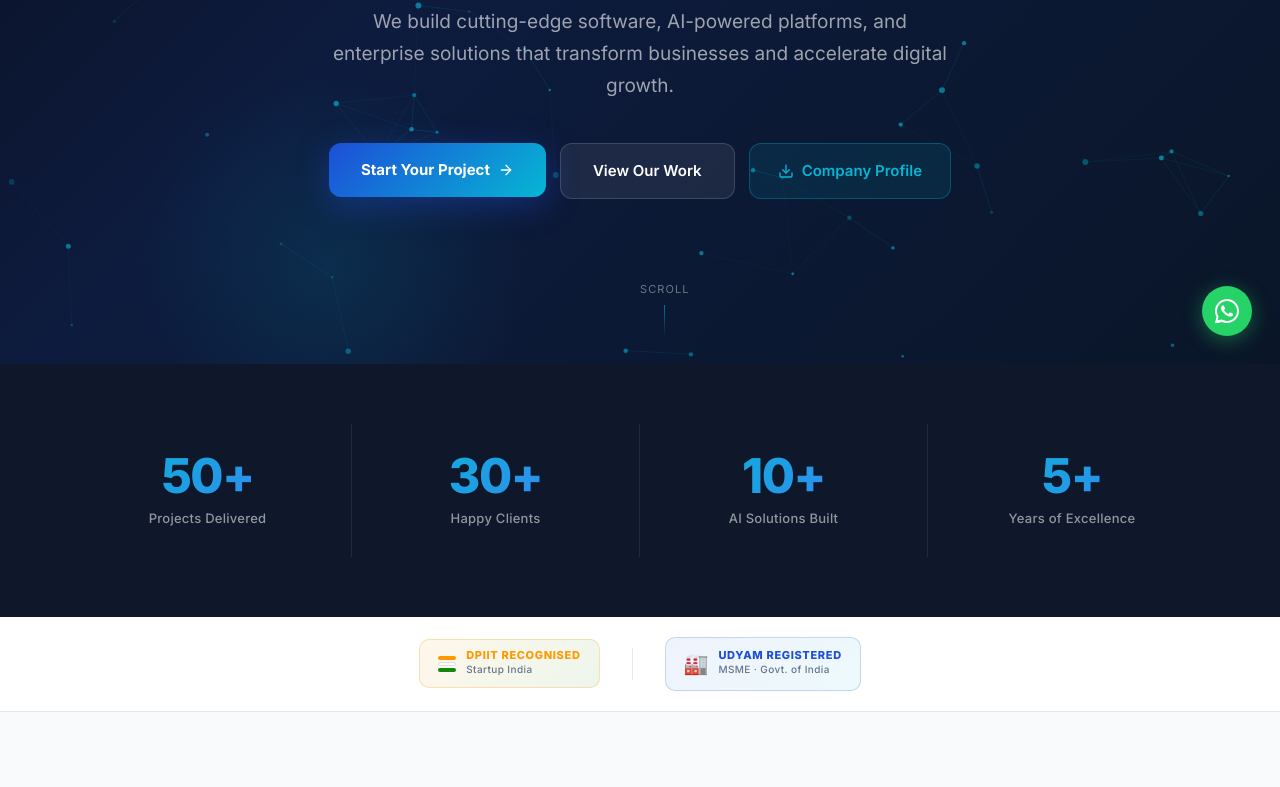
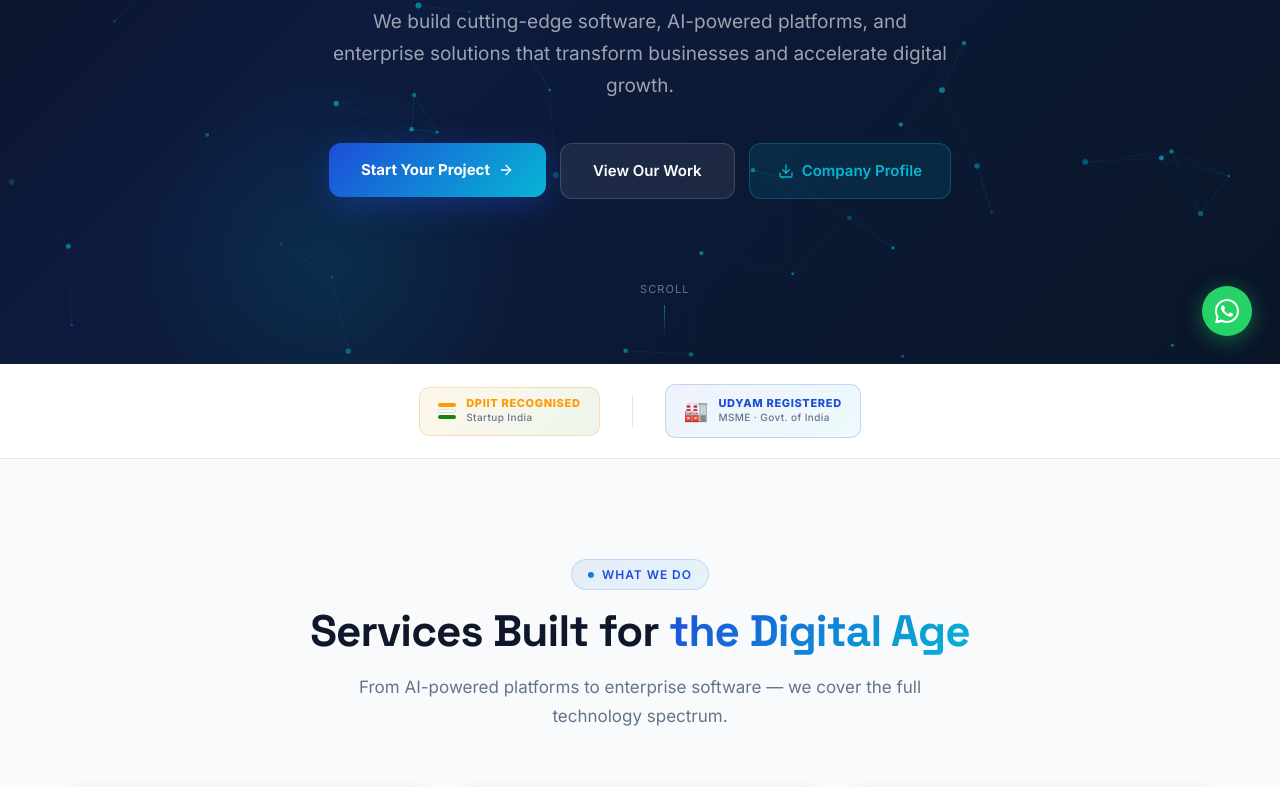
Before and after one commit to Muthukumaruma/TechYentra, a React (Vite) app: page / in a window 1280 px wide. Shown: the part 436-1223 px from the top of the page. Built offline with nearby package versions, Linux system fonts and the light colour scheme.

Commit message:
remove stats counter section from homepage

```diff
--- a/src/pages/HomePage.jsx
+++ b/src/pages/HomePage.jsx
@@ -205,45 +205,6 @@ export default function HomePage() {
           <span>SCROLL</span>
           <div style={{ width: '1px', height: '32px', background: 'linear-gradient(to bottom, rgba(6,182,212,0.6), transparent)' }} />
         </motion.div>
-      </section>
-
-      {/* ─── Stats ─── */}
-      <section style={{ background: 'var(--primary)', padding: '60px 0' }}>
-        <div className="container">
-          <div style={{
-            display: 'grid',
-            gridTemplateColumns: 'repeat(auto-fit, minmax(160px, 1fr))',
-            gap: '0',
-          }}>
-            {content.stats.map((stat, i) => (
-              <motion.div
-                key={stat.label}
-                initial={{ opacity: 0, y: 20 }}
-                whileInView={{ opacity: 1, y: 0 }}
-                viewport={{ once: true }}
-                transition={{ delay: i * 0.1, duration: 0.5 }}
-                style={{
-                  textAlign: 'center', padding: '28px 24px',
-                  borderRight: i < content.stats.length - 1 ? '1px solid rgba(255,255,255,0.08)' : 'none',
-                }}
-              >
-                <div style={{
-                  fontSize: 'clamp(32px, 4vw, 48px)',
-                  fontWeight: 800, letterSpacing: '-0.03em',
-                  background: 'linear-gradient(135deg, #06b6d4, #3b82f6)',
-                  WebkitBackgroundClip: 'text', WebkitTextFillColor: 'transparent',
-                  backgroundClip: 'text', lineHeight: 1,
-                  marginBottom: '8px',
-                }}>
-                  <AnimatedCounter value={stat.value} />
-                </div>
-                <div style={{ color: 'rgba(255,255,255,0.55)', fontSize: '13px', fontWeight: 500, letterSpacing: '0.02em' }}>
-                  {stat.label}
-                </div>
-              </motion.div>
-            ))}
-          </div>
-        </div>
       </section>
 
       {/* ─── Trust Strip ─── */}
```
